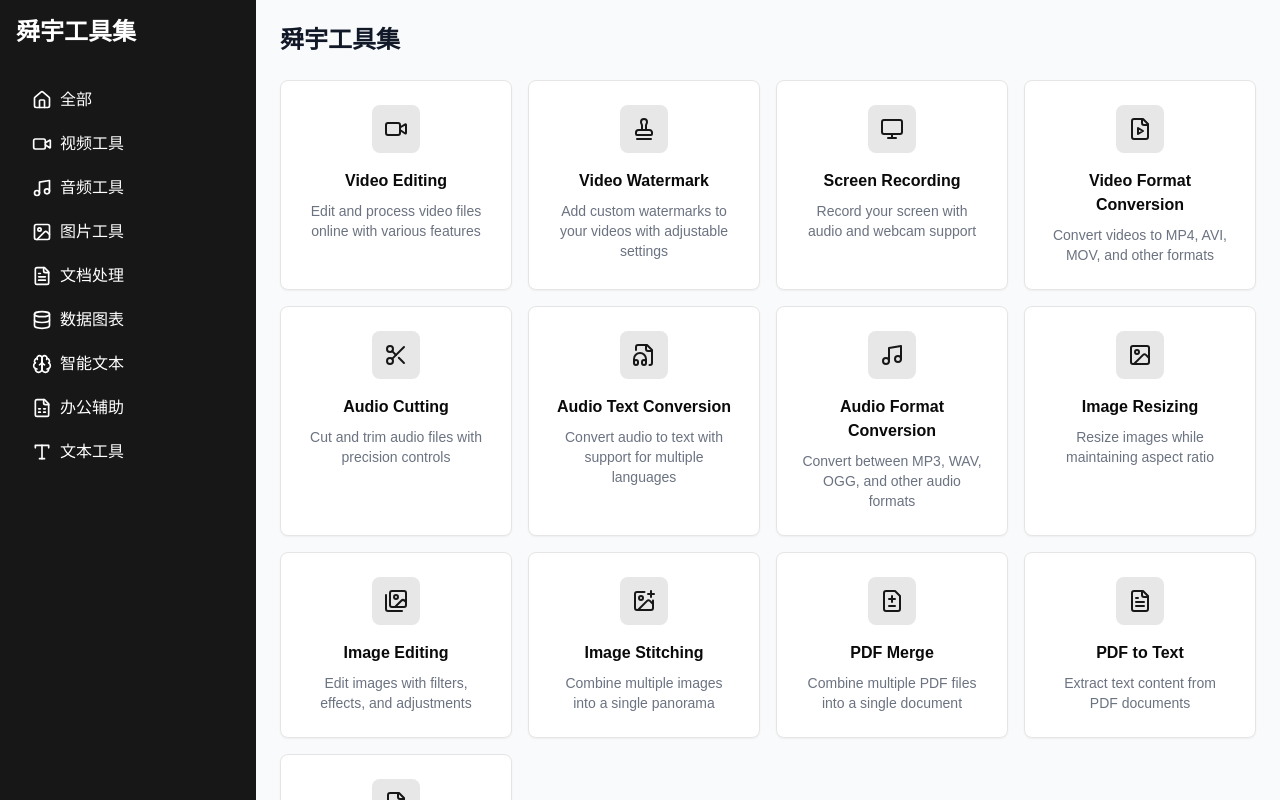
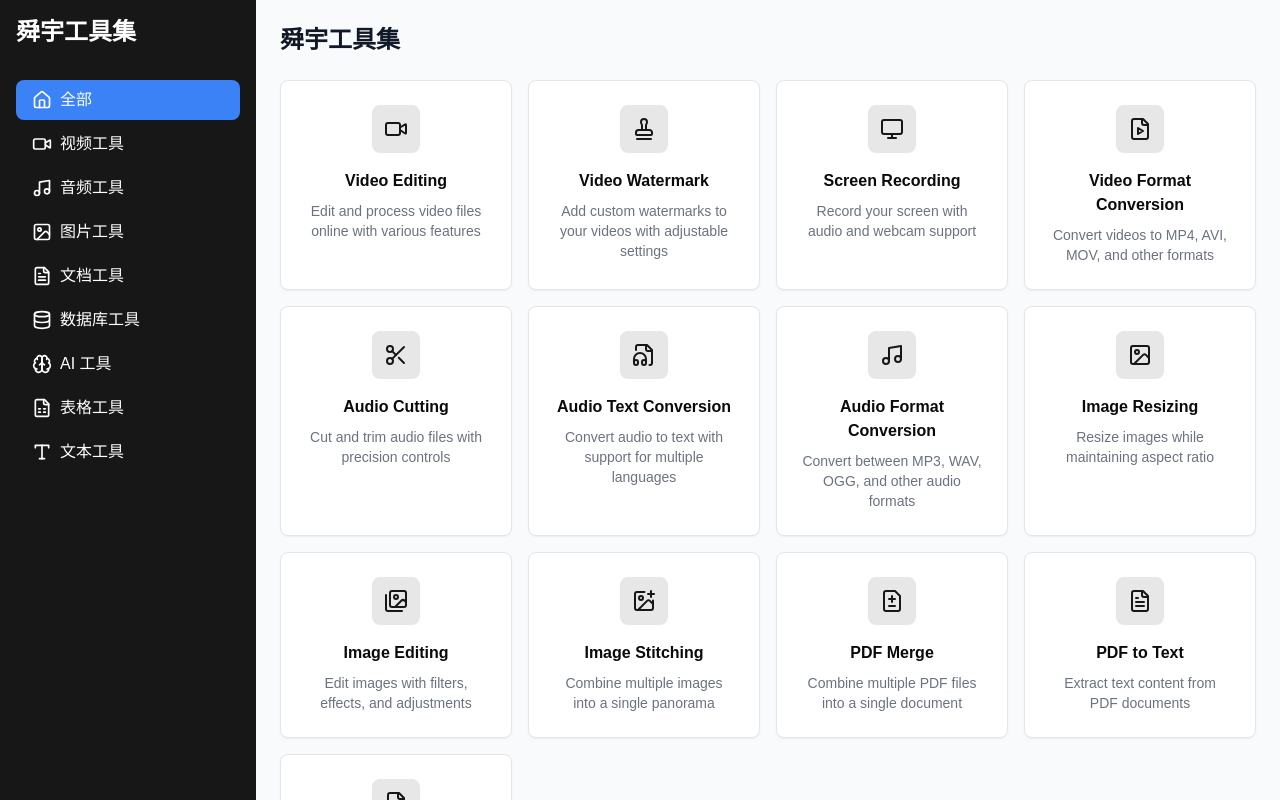
Before and after one commit to Glorioaus/tools, a Next.js app: page / in a window 1280 px wide. Built offline with nearby package versions, Linux system fonts and the light colour scheme.

Commit message:
修改导航栏

```diff
--- a/app/components/sidebar.tsx
+++ b/app/components/sidebar.tsx
@@ -1,4 +1,6 @@
+'use client'
 import Link from 'next/link'
+import { useState } from 'react'
 import {
   Home,
   Video,
@@ -12,75 +14,49 @@ import {
 } from 'lucide-react'
 
 export function Sidebar() {
+  const [activeLink, setActiveLink] = useState('全部')
+
+  const handleLinkClick = (title) => {
+    setActiveLink(title)
+  }
+
+  const links = [
+    { title: '全部', icon: <Home className="h-5 w-5" />, href: '#' },
+    { title: '视频工具', icon: <Video className="h-5 w-5" />, href: '#' },
+    { title: '音频工具', icon: <Music className="h-5 w-5" />, href: '#' },
+    { title: '图片工具', icon: <Image className="h-5 w-5" />, href: '#' },
+    { title: '文档工具', icon: <FileText className="h-5 w-5" />, href: '#' },
+    { title: '数据库工具', icon: <Database className="h-5 w-5" />, href: '#' },
+    { title: 'AI 工具', icon: <Brain className="h-5 w-5" />, href: '#' },
+    {
+      title: '表格工具',
+      icon: <FileSpreadsheet className="h-5 w-5" />,
+      href: '#'
+    },
+    { title: '文本工具', icon: <Type className="h-5 w-5" />, href: '#' }
+  ]
+
   return (
     <div className="w-64 bg-primary text-white p-4">
       <div className="flex items-center gap-2 mb-8">
         <div className="text-2xl font-bold">舜宇工具集</div>
       </div>
       <nav className="space-y-1">
-        <Link
-          href="#"
-          className="flex items-center gap-2 px-4 py-2 text-white hover:bg-primary/50 rounded-lg"
-        >
-          <Home className="h-5 w-5" />
-          全部
-        </Link>
-        <Link
-          href="#"
-          className="flex items-center gap-2 px-4 py-2 text-white hover:bg-primary/50 rounded-lg"
-        >
-          <Video className="h-5 w-5" />
-          视频工具
-        </Link>
-        <Link
-          href="#"
-          className="flex items-center gap-2 px-4 py-2 text-white hover:bg-primary/50 rounded-lg"
-        >
-          <Music className="h-5 w-5" />
-          音频工具
-        </Link>
-        <Link
-          href="#"
-          className="flex items-center gap-2 px-4 py-2 text-white hover:bg-primary/50 rounded-lg"
-        >
-          <Image className="h-5 w-5" />
-          图片工具
-        </Link>
-        <Link
-          href="#"
-          className="flex items-center gap-2 px-4 py-2 text-white hover:bg-primary/50 rounded-lg"
-        >
-          <FileText className="h-5 w-5" />
-          文档处理
-        </Link>
-        <Link
-          href="#"
-          className="flex items-center gap-2 px-4 py-2 text-white hover:bg-primary/50 rounded-lg"
-        >
-          <Database className="h-5 w-5" />
-          数据图表
-        </Link>
-        <Link
-          href="#"
-          className="flex items-center gap-2 px-4 py-2 text-white hover:bg-primary/50 rounded-lg"
-        >
-          <Brain className="h-5 w-5" />
-          智能文本
-        </Link>
-        <Link
-          href="#"
-          className="flex items-center gap-2 px-4 py-2 text-white hover:bg-primary/50 rounded-lg"
-        >
-          <FileSpreadsheet className="h-5 w-5" />
-          办公辅助
-        </Link>
-        <Link
-          href="#"
-          className="flex items-center gap-2 px-4 py-2 text-white hover:bg-primary/50 rounded-lg"
-        >
-          <Type className="h-5 w-5" />
-          文本工具
-        </Link>
+        {links.map((link) => (
+          <Link
+            key={link.title}
+            href={link.href}
+            className={`flex items-center gap-2 px-4 py-2 rounded-lg ${
+              activeLink === link.title
+                ? 'bg-blue-500 text-white'
+                : 'text-white hover:bg-blue-400'
+            }`}
+            onClick={() => handleLinkClick(link.title)}
+          >
+            {link.icon}
+            {link.title}
+          </Link>
+        ))}
       </nav>
     </div>
   )
```
